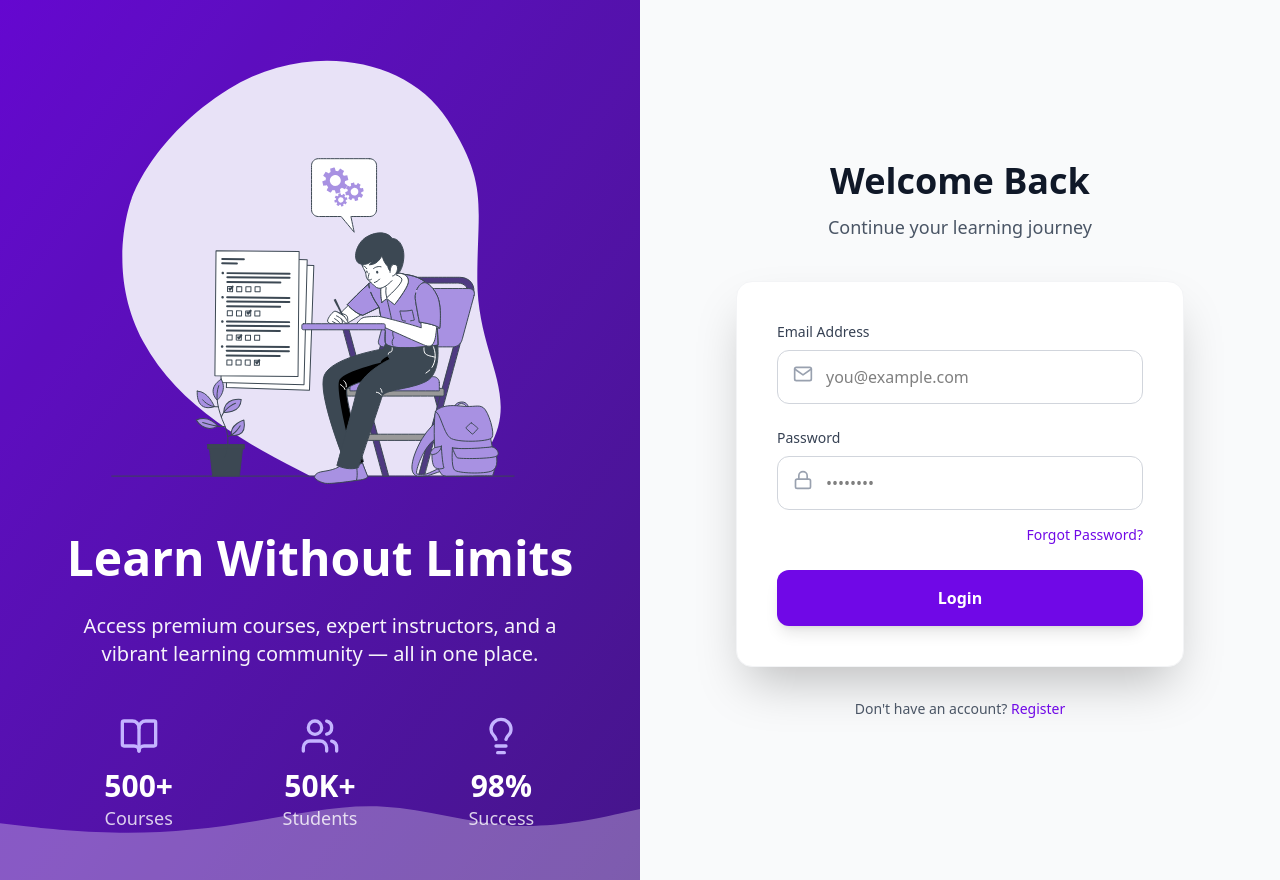
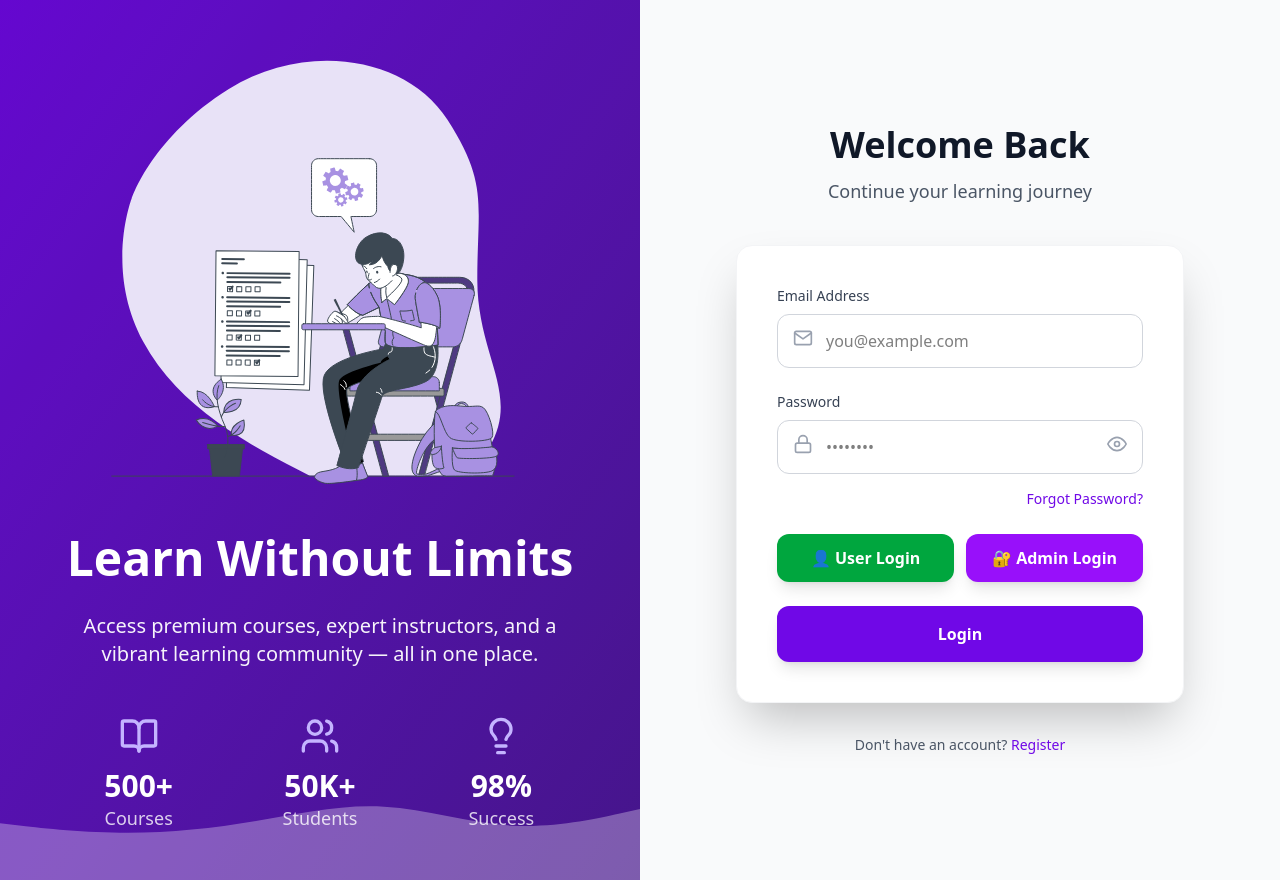
Before and after one commit to kobirul5/Swift-Learn, a Next.js app: page /login in a window 1280 px wide. Built offline with nearby package versions, Linux system fonts and the light colour scheme; no server answers.

Commit message:
feat: add password visibility toggle and quick login buttons to LoginForm component

```diff
--- a/src/components/pages/auth/LoginForm.tsx
+++ b/src/components/pages/auth/LoginForm.tsx
@@ -4,7 +4,7 @@
 import { useState } from 'react';
 import toast from 'react-hot-toast';
 import Link from 'next/link';
-import { FiMail, FiLock } from 'react-icons/fi';
+import { FiMail, FiLock, FiEye, FiEyeOff } from 'react-icons/fi';
 import { useLoginUserMutation } from '@/redux/api/auth';
 import { useRouter, useSearchParams } from 'next/navigation';
 import Cookies from 'js-cookie';
@@ -23,6 +23,7 @@ export default function LoginForm() {
     email: '',
     password: '',
   });
+  const [showPassword, setShowPassword] = useState(false);
 
   const handleChange = (e: React.ChangeEvent<HTMLInputElement>) => {
     const { name, value } = e.target;
@@ -60,6 +61,21 @@ export default function LoginForm() {
     }
   };
 
+  const handleQuickLogin = (type: 'user' | 'admin') => {
+    if (type === 'user') {
+      setUserData({
+        email: 'kobirul7k@gmail.com',
+        password: '12345678',
+      });
+    } else if (type === 'admin') {
+      setUserData({
+        email: 'admin@gmail.com',
+        password: '12345678',
+      });
+    }
+    toast.success(`${type === 'user' ? 'User' : 'Admin'} credentials filled!`);
+  };
+
   return (
     <div className="bg-white p-8 md:p-10 rounded-2xl shadow-2xl border border-gray-100">
       <form onSubmit={handleSubmit} className="space-y-6">
@@ -93,14 +109,21 @@ export default function LoginForm() {
             <input
               id="password"
               name="password"
-              type="password"
+              type={showPassword ? 'text' : 'password'}
               required
               minLength={8}
               value={userData.password}
               onChange={handleChange}
               placeholder="••••••••"
-              className="w-full pl-12 pr-4 py-3.5 border border-gray-300 rounded-xl focus:outline-none focus:ring-2 focus:ring-primary-500 focus:border-primary-500 transition"
+              className="w-full pl-12 pr-12 py-3.5 border border-gray-300 rounded-xl focus:outline-none focus:ring-2 focus:ring-primary-500 focus:border-primary-500 transition"
             />
+            <button
+              type="button"
+              onClick={() => setShowPassword(!showPassword)}
+              className="absolute right-4 top-3.5 text-gray-400 hover:text-gray-600 focus:outline-none"
+            >
+              {showPassword ? <FiEyeOff className="w-5 h-5" /> : <FiEye className="w-5 h-5" />}
+            </button>
           </div>
 
           <div className="mt-3 text-right">
@@ -111,6 +134,24 @@ export default function LoginForm() {
               Forgot Password?
             </Link>
           </div>
+        </div>
+
+        {/* Quick Login Buttons */}
+        <div className="grid grid-cols-2 gap-3">
+          <button
+            type="button"
+            onClick={() => handleQuickLogin('user')}
+            className="w-full py-3 rounded-xl text-white font-semibold bg-green-600 hover:bg-green-700 focus:ring-4 focus:ring-green-300 transition shadow-lg"
+          >
+            👤 User Login
+          </button>
+          <button
+            type="button"
+            onClick={() => handleQuickLogin('admin')}
+            className="w-full py-3 rounded-xl text-white font-semibold bg-purple-600 hover:bg-purple-700 focus:ring-4 focus:ring-purple-300 transition shadow-lg"
+          >
+            🔐 Admin Login
+          </button>
         </div>
 
         {/* Submit Button */}
```
